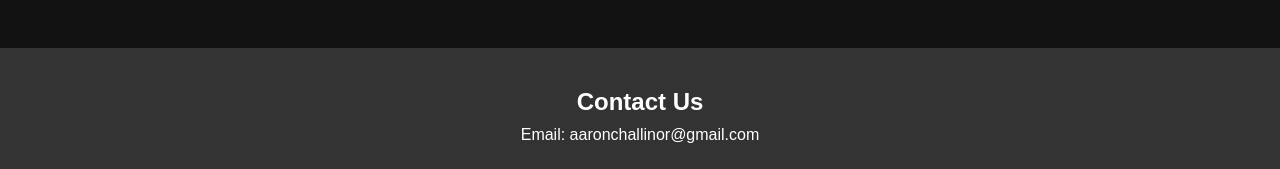
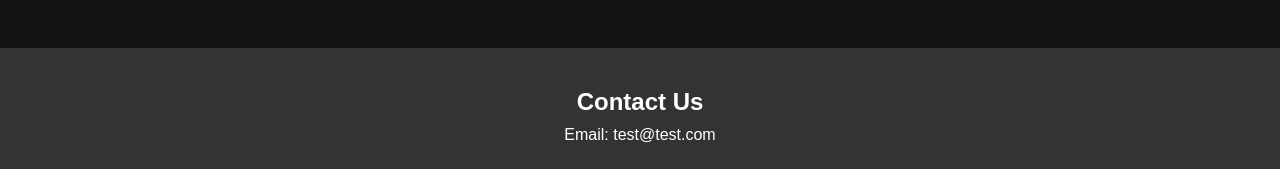
Before and after one commit to AaronChallinor/R84, a plain HTML site: page arcade-racing.html in a window 1280 px wide. Shown: the part 697-866 px from the top of the page. Drawn offline with Linux system fonts and the light colour scheme.

Commit message:
another one

```diff
--- a/arcade-racing.html
+++ b/arcade-racing.html
@@ -94,7 +94,7 @@
     <div class="spacer" style="height: 50px;"></div>
     <section class="contact-section">
         <h2>Contact Us</h2>
-        <p>Email: aaronchallinor@gmail.com</p>
+        <p>Email: test@test.com</p>
     </section>
 </body>
 </html>
```
Also changed, not shown: bartop-multicades.html (+1 -1 lines), index.html (+1 -1 lines), light-gun-games.html (+1 -1 lines), retro-consoles.html (+1 -1 lines).
